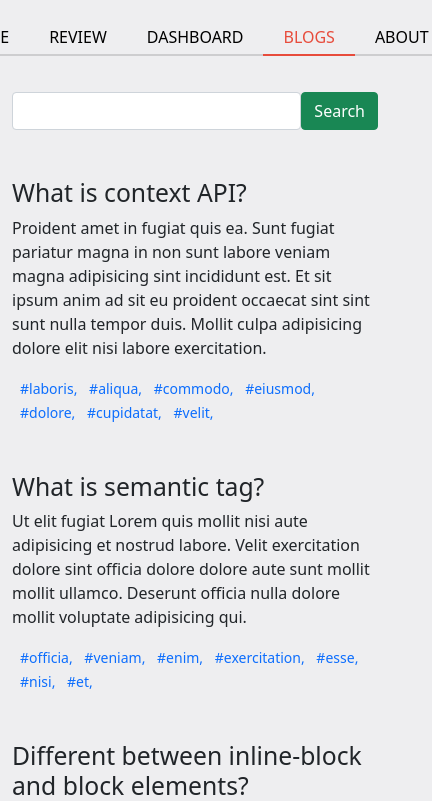
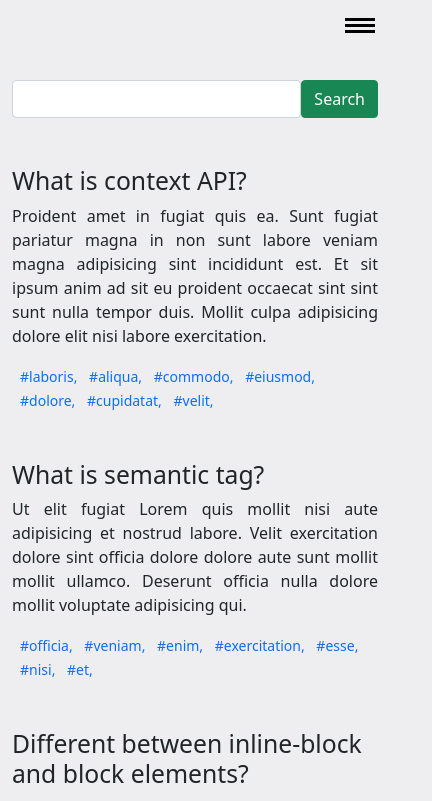
Before and after one commit to suronjit797/organic-firm, a React (Create React App) app: page /blogs in a window 390 px wide. Shown: the top 801 px of the page, 432 px wide, since content can reach past the window. Built offline with nearby package versions, Linux system fonts and the light colour scheme.

Commit message:
home responsive

```diff
--- a/src/App.css
+++ b/src/App.css
@@ -85,3 +85,7 @@ img{
     transform: scaleX(1);
     opacity: 1;
 }
+
+.root{
+    overflow-x: hidden;
+}
--- a/src/components/Blog/Blog.js
+++ b/src/components/Blog/Blog.js
@@ -4,7 +4,7 @@ const Blog = ({item}) => {
     return (
         <div className='mb-5'>
             <h2> {item.question}? </h2>
-            <p> {item.answer} </p>
+            <p className='text_justify'> {item.answer} </p>
 
             {
                 item.tags.map((tag, ind)=> (
--- a/src/components/Header/Header.css
+++ b/src/components/Header/Header.css
@@ -1,6 +1,7 @@
 .main_nav{
     transition: .3s ease;
-    margin: 20px 0;
+    padding: 20px 0;
+    position: relative;
 }
 
 .main_nav ul{
@@ -8,6 +9,7 @@
     display: flex;
     justify-content: center;
     align-items: center;
+    transition: .3s ease;
 }
 
 .main_nav .nav_items{
@@ -33,3 +35,56 @@
     color: var(--primary-color);
     border-bottom: 2px solid var(--primary-color);
 }
+
+.dots{
+    cursor: pointer;
+    display: none;
+    position: absolute;
+    right: 15px;
+    top: 15px;
+    z-index: 99;
+}
+
+.dots span{
+    height: 3px;
+    width: 30px;
+    display: block;
+    background-color: rgb(0, 0, 0);
+    margin-top: 3px;
+}
+
+
+@media (max-width: 576px) {
+    .main_nav{
+        margin-bottom: 40px;
+    }
+
+    .main_nav ul{
+        transform: translateY(-300px);
+        background-color: rgb(0, 207, 128);
+        display: block;
+        text-align: center;
+        position: absolute;
+        left: 0;
+        right: 0;
+        top: 0;
+        padding: 20px 0;
+        z-index: 9;
+    }
+    .main_nav .nav_items .nav_links{
+        color: aliceblue;
+        padding-left: 0;
+        padding-right: 0;
+        border: 0;
+    }
+    .main_nav .nav_items .nav_links.active{
+        border: 0;
+    }
+    .main_nav.active ul{
+        transform: translateY(00px);
+        text-align: center;
+    }
+    .dots{
+        display: block;
+    }
+}
--- a/src/components/Header/Header.js
+++ b/src/components/Header/Header.js
@@ -1,38 +1,53 @@
-import React from 'react';
+import React, { useState } from 'react';
 import { NavLink } from 'react-router-dom';
 
 import './Header.css'
 
 const Header = () => {
+
+    const [nav, setNav] = useState(false)
+
+    const navHandler = () => {
+        setNav(!nav)
+    }
+
     return (
-        <nav className="main_nav">
-            <ul className='container'>
+        <nav className={nav ? 'main_nav active': 'main_nav'}>
+            <div className="container">
+                <ul>
                     <li className="nav_items">
                         <NavLink to='/'
-                    className={({ isActive })=> isActive ? 'nav_links active': 'nav_links'}
+                            className={({ isActive }) => isActive ? 'nav_links active' : 'nav_links'}
                         > home </NavLink>
                     </li>
                     <li className="nav_items">
                         <NavLink to='/review'
-                    className={({ isActive })=> isActive ? 'nav_links active': 'nav_links'}
+                            className={({ isActive }) => isActive ? 'nav_links active' : 'nav_links'}
                         > review </NavLink>
                     </li>
                     <li className="nav_items">
                         <NavLink to='/dashboard'
-                    className={({ isActive })=> isActive ? 'nav_links active': 'nav_links'}
+                            className={({ isActive }) => isActive ? 'nav_links active' : 'nav_links'}
                         > dashboard </NavLink>
                     </li>
                     <li className="nav_items">
                         <NavLink to='/blogs'
-                    className={({ isActive })=> isActive ? 'nav_links active': 'nav_links'}
+                            className={({ isActive }) => isActive ? 'nav_links active' : 'nav_links'}
                         > blogs  </NavLink>
                     </li>
                     <li className="nav_items">
                         <NavLink to='/about'
-                    className={({ isActive })=> isActive ? 'nav_links active': 'nav_links'}
+                            className={({ isActive }) => isActive ? 'nav_links active' : 'nav_links'}
                         > about </NavLink>
                     </li>
                 </ul>
+                <div className="dots" onClick={navHandler}>
+                    <span></span>
+                    <span></span>
+                    <span></span>
+                </div>
+            </div>
+
 
         </nav>
     );
--- a/src/page/Dashboard/Dashboard.js
+++ b/src/page/Dashboard/Dashboard.js
@@ -16,7 +16,7 @@ const Dashboard = () => {
 
 
     return (
-        <section className='dashboard'>
+        <section className='dashboard' style={{overflowX: 'hidden'}}>
             <div className="row g-5">
 
                 <div className="col-md-6">
--- a/src/page/Home/Home.js
+++ b/src/page/Home/Home.js
@@ -30,7 +30,6 @@ const Home = () => {
         }
         setReviews([ratingObject, ...reviews])
 
-        console.log(reviews)
     }
 
     const ratingHandler = e => {
```
Lines whose indentation alone changed are shown as unchanged.
